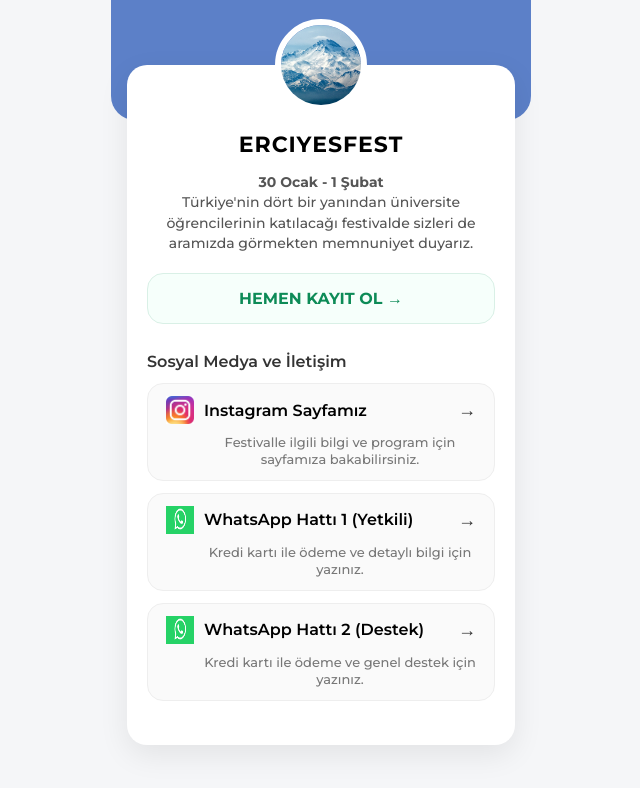
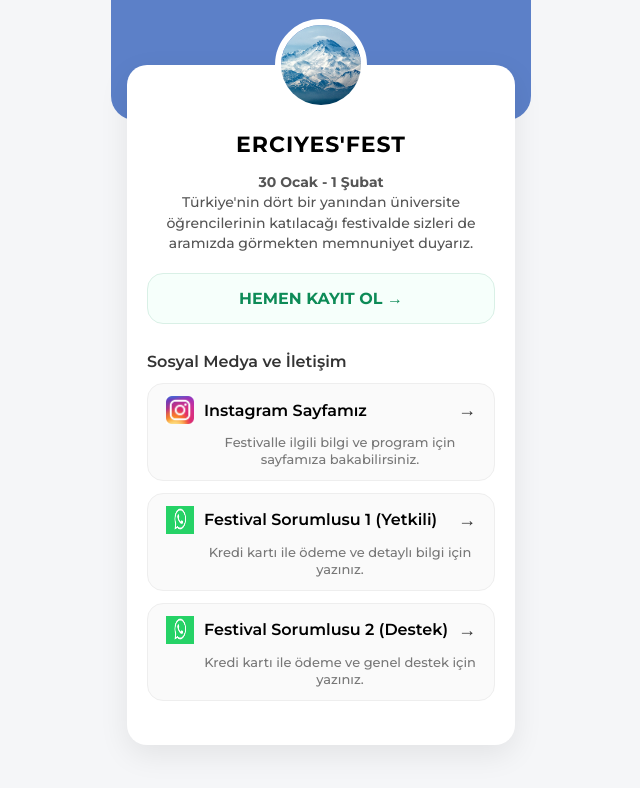
Before and after one commit to Ahmetilhan14/erciyes-fest-link, a plain HTML site: page index.html in a window 1280 px wide. Shown: the whole page, without its empty margins (319-959 px from the left). Drawn offline with Linux system fonts and the light colour scheme.

Commit message:
tasarımdaki eksiklikler giderildi
kelime yazımlarında güncelleme yapıldı

```diff
--- a/index.html
+++ b/index.html
@@ -145,7 +145,7 @@
 
         <div class="card">
             <img class="avatar" src="erciyes_dag.jpeg" alt="Erciyes Dağı" />
-            <h1>ERCIYESFEST</h1>
+            <h1>ERCIYES'FEST</h1>
             <p class="desc"><strong>30 Ocak - 1 Şubat</strong><br>
             Türkiye'nin dört bir yanından üniversite öğrencilerinin katılacağı festivalde sizleri de aramızda görmekten memnuniyet duyarız.</p>
 
@@ -172,7 +172,7 @@
                 <div class="social-top">
                     <div class="social-left">
                         <img src="whatsapp_icon.png" alt="WhatsApp İkon" class="icon">
-                        <span>WhatsApp Hattı 1 (Yetkili)</span>
+                        <span>Festival Sorumlusu 1 (Yetkili)</span>
                     </div>
                     <div class="social-right-arrow">→</div>
                 </div>
@@ -185,7 +185,7 @@
                 <div class="social-top">
                     <div class="social-left">
                         <img src="whatsapp_icon.png" alt="WhatsApp İkon" class="icon">
-                        <span>WhatsApp Hattı 2 (Destek)</span>
+                        <span>Festival Sorumlusu 2 (Destek)</span>
                     </div>
                     <div class="social-right-arrow">→</div>
                 </div>
@@ -206,4 +206,5 @@
     </script>
 
 </body>
+
 </html>
```
